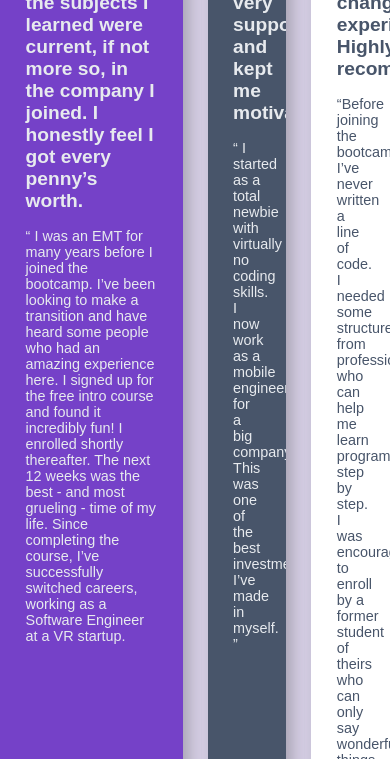
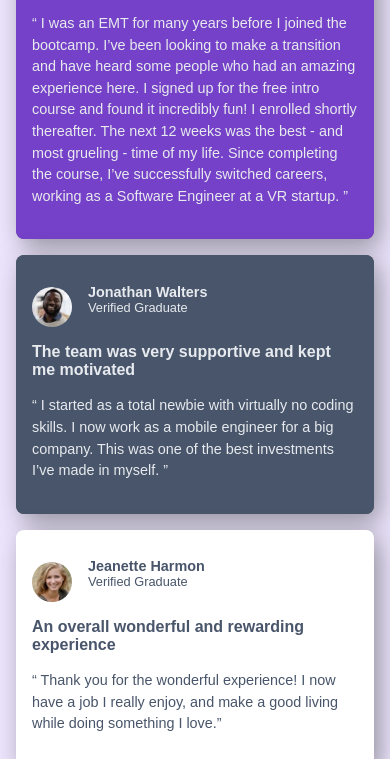
Before and after one commit to getishe/testimonials-grid-section-main, a plain HTML site: page index.html in a window 390 px wide. Shown: the part 179-938 px from the top of the page. Drawn offline with Linux system fonts and the light colour scheme; a web font is replaced by a local one.

Commit message:
Update testimonial image ID and refine styles for improved layout and responsiveness

```diff
--- a/index.html
+++ b/index.html
@@ -38,7 +38,7 @@
               src="./images/image-daniel.jpg"
               alt="Daniel Clifford"
               class="testimonial__image"
-              id="image-cover"
+              id="image-cover-danial"
             />
             <div class="name-title">
               <h2 class="testimonial__name">Daniel Clifford</h2>
@@ -58,7 +58,7 @@
             and found it incredibly fun! I enrolled shortly thereafter. The next
             12 weeks was the best - and most grueling - time of my life. Since
             completing the course, I’ve successfully switched careers, working
-            as a Software Engineer at a VR startup.
+            as a Software Engineer at a VR startup. ”
           </p>
         </article>
       </div>
@@ -106,7 +106,7 @@
 
           <p class="testimonial__text">
             “ Thank you for the wonderful experience! I now have a job I really
-            enjoy, and make a good living while doing something I love.
+            enjoy, and make a good living while doing something I love.”
           </p>
         </article>
       </div>
--- a/styles.css
+++ b/styles.css
@@ -43,12 +43,13 @@ textarea {
 main.testimonial-grid {
   max-width: 1110px;
   height: auto;
-  /* min-height: 100vh; */
+  /* min-height: 90vh; */
   margin: 1rem auto;
   /* border: 2px solid red; */
   /* padding: px; */
   display: grid;
-  grid-template-columns: repeat(4, 1fr);
+  grid-template-columns: repeat(auto-fit, minmax(250px, 1fr));
+  /* grid-template-columns: repeat(4, 1fr); */
   /* grid-template-rows: repeat(4, 1fr); */
   gap: 25px;
 }
@@ -123,23 +124,25 @@ p.testimonial__heading {
 
 p.testimonial__text {
   /* border: 2px solid green; */
-  font-size: 0.9rem;
-  margin-top: 1rem;
+  font-size: 0.7rem;
+  line-height: 1.5;
+  margin: 1rem 0;
 }
 header {
+  display: flex;
+  align-items: center;
   justify-content: flex-start;
-  align-items: center;
-  display: flex;
   gap: 1rem;
 }
 
 header p {
   /* border: 2px solid saddlebrown; */
-  align-self: flex-end;
-  justify-content: flex-end;
+  align-self: center;
+  /* justify-content: flex-end; */
 }
 
 header img {
+  margin-top: 1rem;
   border-radius: 50%;
   width: 50px;
   height: 50px;
@@ -148,13 +151,93 @@ header img {
 header #image-cover {
   border: 3px solid hsl(263, 55%, 52%);
 }
-
+header #image-cover-danial {
+  border: 3px solid hsl(264, 82%, 80%);
+}
 .name-title h2 {
-  font-size: 1rem;
+  font-size: 0.9rem;
 }
 
 .name-title p {
-  font-size: 0.9rem;
+  font-size: 0.8rem;
+}
+
+@media screen and (max-width: 1024px) {
+  main.testimonial-grid {
+    margin: 1rem;
+    grid-template-columns: repeat(3px, 1fr);
+    gap: 16px;
+  }
+  .testimonial-kira {
+    grid-column: 1/4;
+    grid-row: 3/4;
+  }
+  p.testimonial__heading {
+    margin-top: 1rem;
+    font-size: 1.3rem;
+    font-weight: 600;
+  }
+
+  p.testimonial__text {
+    /* border: 2px solid green; */
+    font-size: 0.9rem;
+    line-height: 1.5;
+    margin: 1rem 0;
+  }
+}
+
+@media (max-width: 900px) {
+  main.testimonial-grid {
+    grid-template-columns: repeat(2, 1fr);
+  }
+  .testimonial-daniel {
+    grid-column: 1 / 3;
+    grid-row: 1;
+  }
+  .testimonial-jonathan {
+    grid-column: 1;
+    grid-row: auto;
+  }
+  .testimonial-kira {
+    grid-column: 2;
+    grid-row: auto;
+  }
+  .testimonial-jeanette {
+    grid-column: 1;
+    grid-row: 3;
+  }
+  .testimonial-patrick {
+    grid-column: 1 / 3;
+    grid-row: 4;
+  }
+}
+
+@media (max-width: 600px) {
+  main.testimonial-grid {
+    grid-template-columns: 1fr;
+    gap: 16px;
+  }
+  .testimonial-daniel,
+  .testimonial-jonathan,
+  .testimonial-jeanette,
+  .testimonial-patrick,
+  .testimonial-kira {
+    grid-column: 1 !important;
+    grid-row: auto !important;
+  }
+  .testimonial {
+    padding: 1rem;
+  }
+  p.testimonial__heading {
+    font-size: 1rem;
+  }
+  p.testimonial__text {
+    font-size: 0.9rem;
+  }
+  header img {
+    width: 40px;
+    height: 40px;
+  }
 }
 /* .parent {
     display: grid;
```
